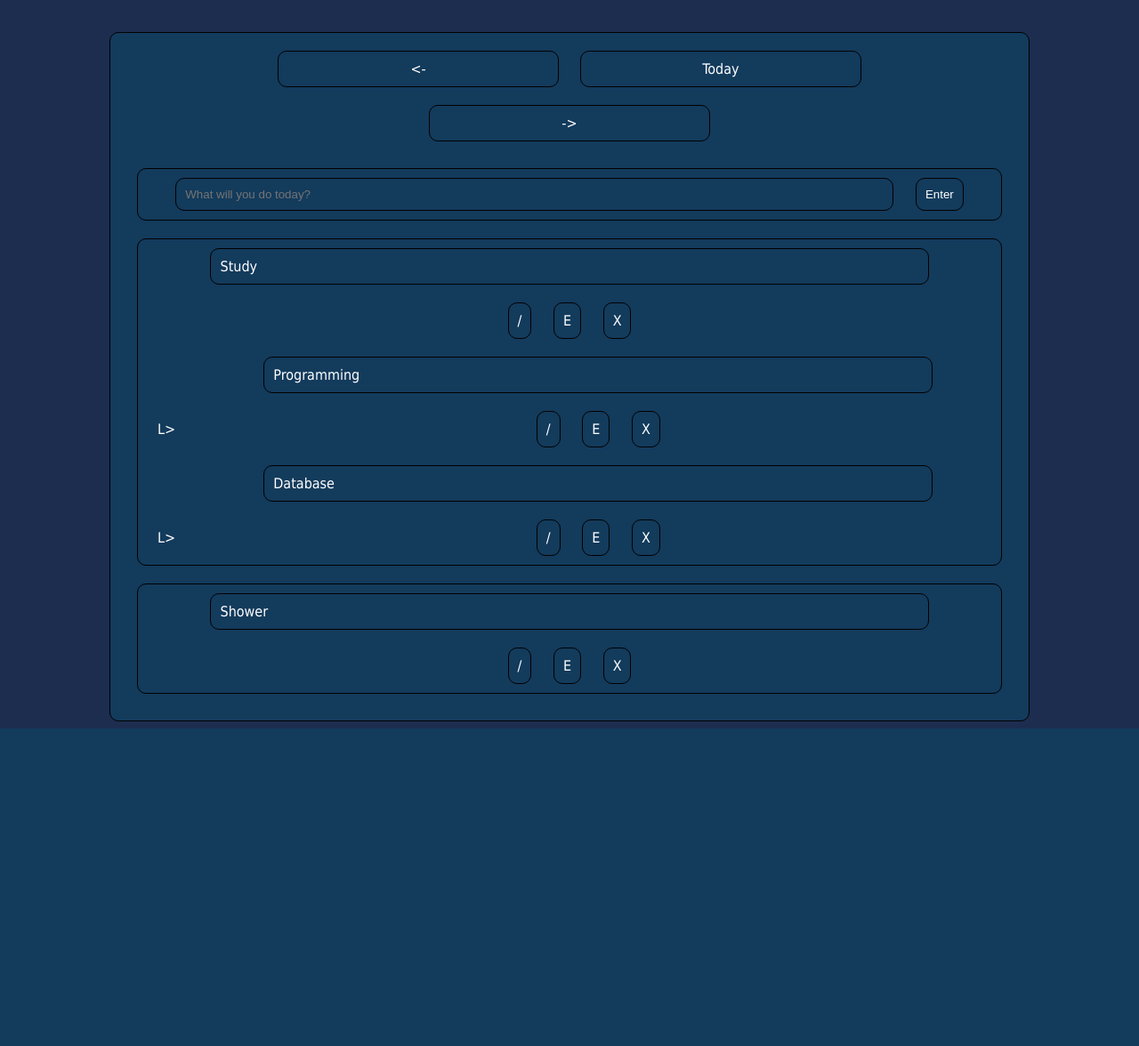
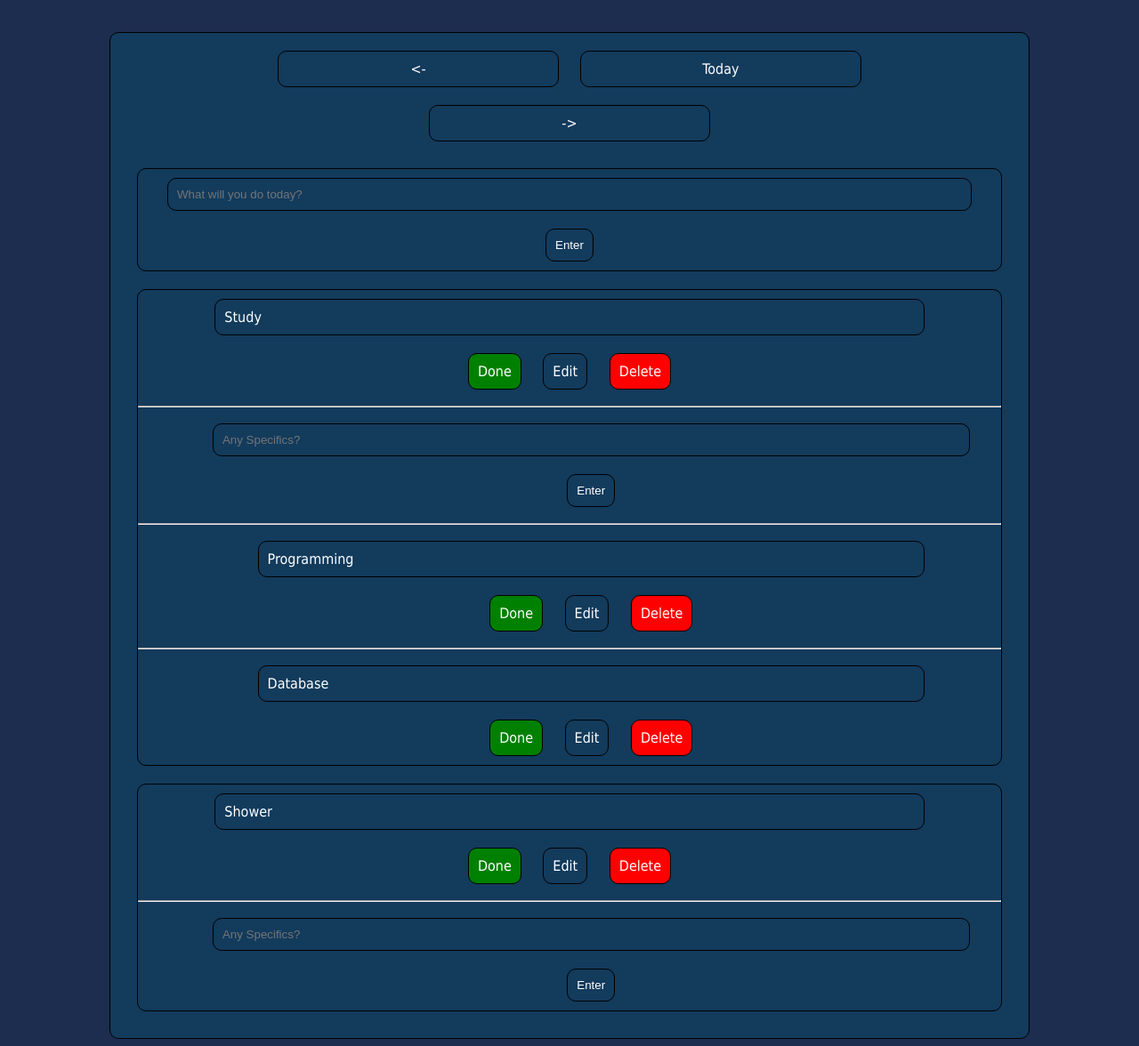
Before and after one commit to janavera00/simple-to-do-list, a PHP site: page / in a window 1280 px wide. Shown: the part 146-1322 px from the top of the page at 89% size. Before the commit the page ends 965 px from the top, so only its background shows below. Run offline with PHP 8.4, Linux system fonts and the light colour scheme; data comes from the database, SQL or seed files in the repository.

Commit message:
created action buttons for each task and added error handling on add

```diff
--- a/db.php
+++ b/db.php
@@ -4,5 +4,5 @@
 	$pass = "";
 	$db = "todo_list";
 	$conn = mysqli_connect($server, $user, $pass, $db);
-
+	$today = date("Y-m-d");
 ?>
--- a/design.css
+++ b/design.css
@@ -31,7 +31,7 @@ input
 .task
 {
 	text-align: left;
-	width: 81%;
+	width: 80%;
 }
 .buttonContainer
 {
@@ -39,8 +39,14 @@ input
 }
 .subTaskBox
 {
-	display: inline-block;
-	width: 93%;
+	margin-left: auto;
+	width: 95%;
+}
+.button, a
+{
+	color: white;
+	text-decoration: none;
+	cursor: pointer;
 }
 .task,.button,.arrow
 {
@@ -50,8 +56,21 @@ input
 }
 
 /*Border*/
-.container,.tab,.taskBox,.task,.button
+.container,.tab,.taskBox,.task,.button,#error
 {
 	border: 1px solid black;
 	border-radius: 10px;
 }
+
+#error
+{
+	background-color: red;
+	color: white;
+	margin: 10px auto;
+	padding: 10px;
+	width: 40%;
+}
+.error
+{
+	display: none;
+}
--- a/index.php
+++ b/index.php
@@ -1,5 +1,10 @@
 <?php
 	session_start();
+
+	if(!$_GET)
+	{
+		$_SESSION['error'] = 0;
+	}
 
 	include_once 'db.php';
 ?>
@@ -31,30 +36,13 @@
 
 			<!-- textbox for task input -->
 			<div class="taskBox">
-				<form method="post">
-					<input type="textbox" name="task" class="task" placeholder="What will you do today?">
+				<form method="post" action="add.php">
+					<input type="textbox" name="task" class="task" style="width: 91%;" placeholder="What will you do today?">
 					<input type="submit" name="enter" value="Enter" class="button">
 				</form>
-				<?php
-					if ($_SERVER['REQUEST_METHOD'] == 'POST') {
-						$repeat = "";
-
-						$query = "SELECT * FROM task WHERE name='".$_POST["task"]."'";
-						$result = $conn->query($query);
-						$rows = $result->fetch_assoc();
-						if(!$rows)
-						{
-							$query = "INSERT INTO task(name, date) VALUES('".$_POST["task"]."', '".date("Y-m-d")."');";
-							$result = $conn->query($query);
-
-							header("Location:index.php");
-						}
-						else
-						{
-							echo "Task already Exist";
-						}
-					}
-				?>
+				<div <?php echo $_SESSION['error'] == -1?"id":"class" ?>="error" >
+					Task already in the list!!!
+				</div>
 			</div>
 
 			<?php
@@ -70,55 +58,74 @@
 				{
 					// display task box
 					if($rows['status'] == 0)
-					echo "<div class='taskBox'>
+					{ ?>
+						<div class='taskBox'>
+							<a onclick="myFunction(<?php echo $rows['taskno']; ?>)" style="color: white;" id="<?php echo $rows['taskno']; ?>">
 								<div class='task'>
-								".$rows['name']."
+									<?php echo $rows['name'] ?>
+								</div>
+							</a>
+							<div class='buttonContainer'>
+								<a href="complete.php?id=<?php echo $rows['taskno']; ?>" class="button" style="background-color: green;">Done</a>
+								<a href="complete.php?id=<?php echo $rows['taskno']; ?>" class="button" >Edit</a>
+								<a href="complete.php?id=<?php echo $rows['taskno']; ?>" class="button" style="background-color: red;">Delete</a>
+							</div>
+
+							<hr>
+							<div class="subTaskBox">
+								<form method="post" action="add.php?main=<?php echo $rows['taskno']; ?>">
+									<input type="textbox" name="task" class="task" style="width: 90%;" placeholder="Any Specifics?">
+									<input type="submit" name="enter" value="Enter" class="button">
+
+									<div <?php echo $_SESSION['error'] == $rows['taskno']?"id":"class" ?>="error" >
+										Task already in the list!!!
+									</div>
+								</form>
+								<!-- <div class='task' style="width: 79%;">
+									<?php echo $rows['name'] ?>
 								</div>
 								<div class='buttonContainer'>
-								<div class='button'>
-									/
+									<a href="complete.php?id=<?php echo $rows['taskno']; ?>" class="button" style="background-color: green;">Done</a>
+									<a href="complete.php?id=<?php echo $rows['taskno']; ?>" class="button" >Edit</a>
+									<a href="complete.php?id=<?php echo $rows['taskno']; ?>" class="button" style="background-color: red;">Delete</a>
+								</div> -->
 							</div>
-								<div class='button'>
-									E
-								</div>
-								<div class='button'>
-									X
-								</div>
-							</div>";
 
-					// query to fetch subtask
-					$subQuery = "SELECT * FROM subtask WHERE mainTask='".$rows['taskno']."';";
-					$subResult = $conn->query($subQuery);
+							<?php
+								$subResult = $conn->query("SELECT * FROM subtask WHERE mainTask = '".$rows['taskno']."'");
 
-					while ($subRows = $subResult->fetch_assoc())
-					{
-						if($subRows['status'] == 0)
-						{
-							echo "<br>
-								<div class='arrow'>
-									L>
-								</div>
-								<div class='subTaskBox'>
-									<div class='task'>
-										".$subRows['name']."
+								while ($subRows = $subResult->fetch_assoc()) {
+									?>
+										<hr>
+										<div class="subTaskBox">
+											<div class='task' style="width: 79%;">
+												<?php echo $subRows['name'] ?>
 											</div>
 											<div class='buttonContainer'>
-										<div class='button'>
-											/
-										</div>
-										<div class='button'>
-											E
-										</div>
-										<div class='button'>
-											X
+												<a href="complete.php?id=<?php echo $rows['taskno']; ?>" class="button" style="background-color: green;">Done</a>
+												<a href="complete.php?id=<?php echo $rows['taskno']; ?>" class="button" >Edit</a>
+												<a href="complete.php?id=<?php echo $rows['taskno']; ?>" class="button" style="background-color: red;">Delete</a>
 											</div>
 										</div>
-								</div>";
-						}
-					}
-					echo "</div>";
+									<?php
 								}
 							?>
+							<!--  -->
 						</div>
+						<?php
+							}}
+						?>
+		<script>
+			function myFunction(elemId)
+			{
+				// var elemId = "";
+				// alert(elemId);
+				document.getElementById(elemId).style.display = "none";
+			}
+			function openSubtask()
+			{
+
+			}
+		</script>
 	</body>
 </html>
```
Also changed, not shown: add.php (added, +46 -0 lines), complete.php (added, +7 -0 lines). Lines whose indentation alone changed are shown as unchanged.
